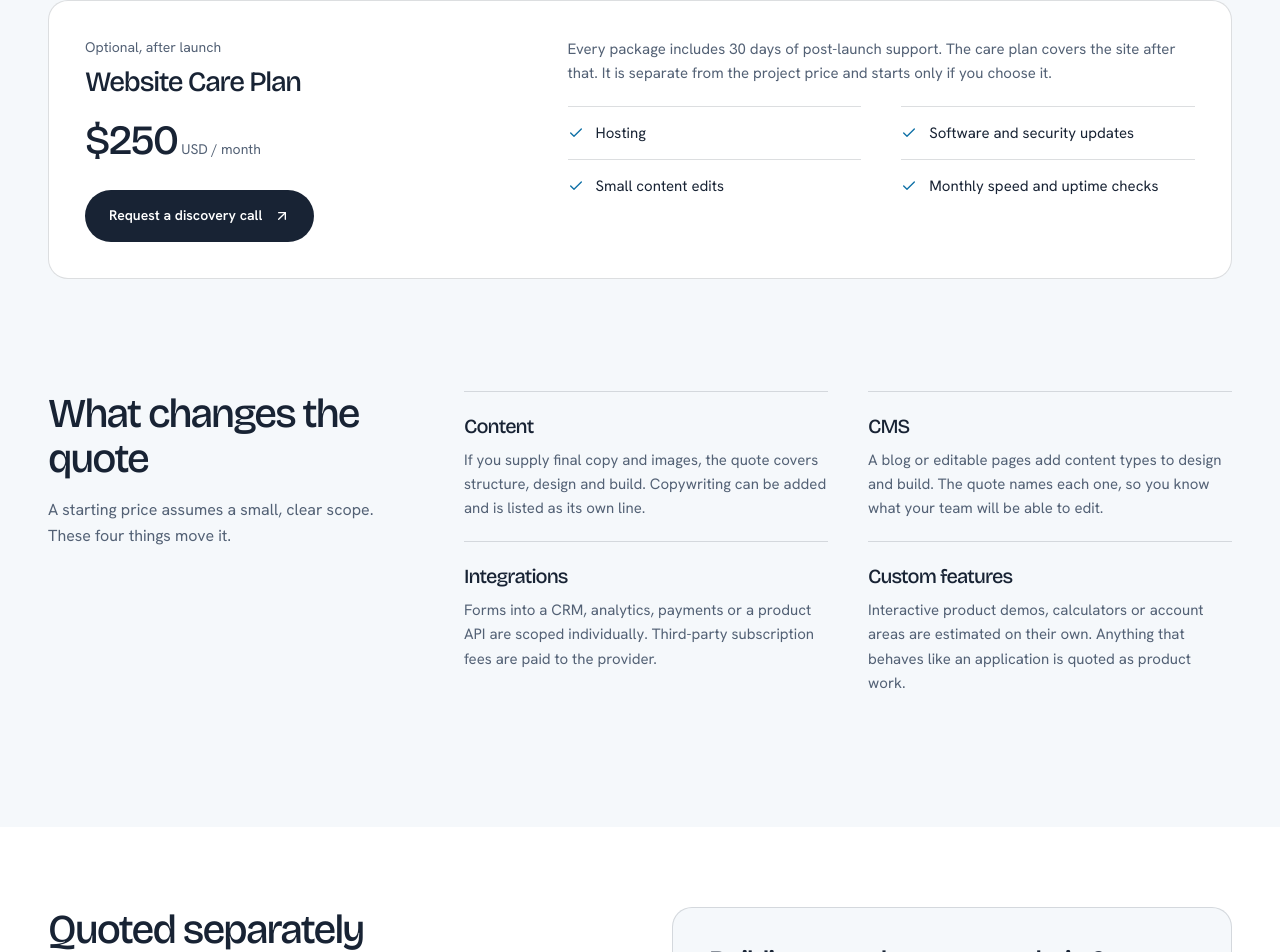
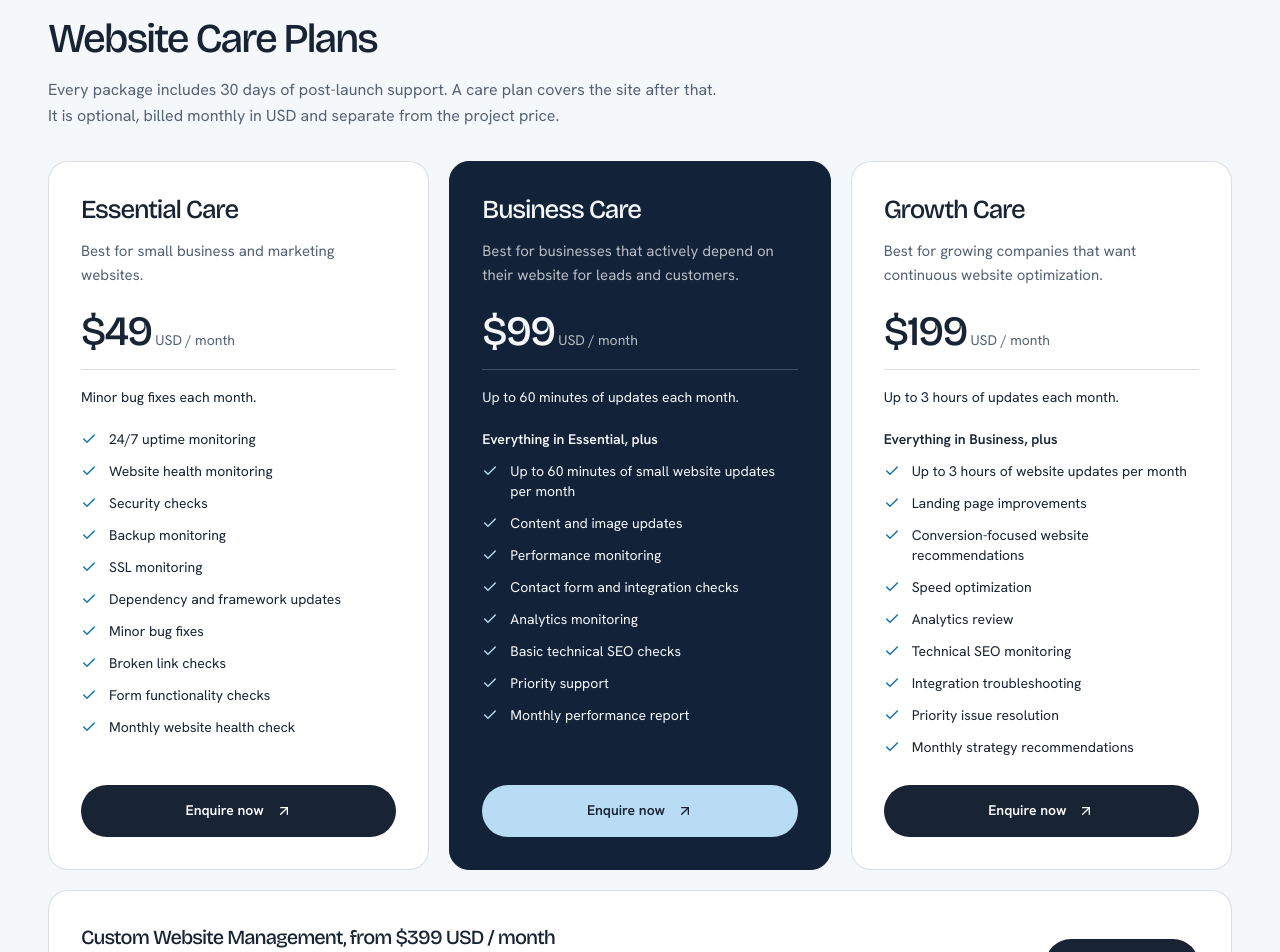
Before and after one commit to piyushthakur7/web-total-solutuion, a Next.js app: page /pricing in a window 1280 px wide. Shown: the part 1741-2693 px from the top of the page. Built offline with nearby package versions, Linux system fonts and the light colour scheme.

Commit message:
feat: refactor PricingView and introduce CarePlans component; update care plan details and support information

```diff
--- /dev/null
+++ b/src/components/CarePlans.tsx
@@ -0,0 +1,116 @@
+import React from "react";
+import Link from "next/link";
+import { ArrowUpRight, Check } from "lucide-react";
+import {
+  CARE_PLANS,
+  CARE_PLAN_SCOPE_NOTE,
+  CUSTOM_MANAGEMENT,
+  formatUsd,
+} from "../siteContent";
+import { contactHref } from "../lead";
+
+/** Enquiry link that names the plan, so the lead arrives with context. */
+function planHref(name: string, price: string) {
+  return contactHref({
+    type: "Something else",
+    details: `I'm interested in ${name} (${price}) for my website.`,
+  });
+}
+
+/**
+ * The three Website Care Plans, rendered from CARE_PLANS. The cards match
+ * PackageCards so the monthly plans read as part of the same price list.
+ */
+export default function CarePlans() {
+  return (
+    <div id="care-plans">
+      <div className="grid items-stretch gap-5 lg:grid-cols-3">
+        {CARE_PLANS.map((plan) => {
+          const dark = plan.highlight;
+          const muted = dark ? "text-white/70" : "text-graphite";
+          const rule = dark ? "border-white/20" : "border-ink/15";
+          return (
+            <article
+              key={plan.slug}
+              className={`flex flex-col rounded-[20px] border p-6 sm:p-8 ${dark ? "border-deep bg-deep text-paper" : "border-ink/15 bg-white"}`}
+            >
+              <h3 className="font-display text-[26px] leading-tight">
+                {plan.name}
+              </h3>
+              <p className={`mt-3 text-[15px] leading-relaxed ${muted}`}>
+                {plan.audience}
+              </p>
+              <p className="mt-6">
+                <span className="font-display text-[2.6rem] leading-none tracking-[-0.04em]">
+                  {formatUsd(plan.monthly)}
+                </span>
+                <span className={`text-sm ${muted}`}> USD / month</span>
+              </p>
+              <p
+                className={`mt-4 border-t pt-4 text-sm leading-relaxed ${rule}`}
+              >
+                {plan.updateTime} each month.
+              </p>
+              {plan.buildsOn && (
+                <p className="mt-5 text-sm font-semibold">
+                  Everything in {plan.buildsOn}, plus
+                </p>
+              )}
+              <ul
+                className={`space-y-3 text-sm ${plan.buildsOn ? "mt-3" : "mt-5"}`}
+              >
+                {plan.includes.map((item) => (
+                  <li key={item} className="flex items-start gap-3">
+                    <Check
+                      className={`mt-0.5 size-4 shrink-0 ${dark ? "text-marker" : "text-brand-blue"}`}
+                      aria-hidden="true"
+                    />
+                    <span>{item}</span>
+                  </li>
+                ))}
+              </ul>
+              <div className="mt-auto pt-7">
+                <Link
+                  href={planHref(
+                    plan.name,
+                    `${formatUsd(plan.monthly)}/month`,
+                  )}
+                  className={`btn w-full ${dark ? "btn-accent" : "btn-ink"}`}
+                >
+                  Enquire now
+                  <ArrowUpRight className="size-4" aria-hidden="true" />
+                </Link>
+              </div>
+            </article>
+          );
+        })}
+      </div>
+
+      <div className="mt-5 flex flex-col gap-5 rounded-[20px] border border-ink/15 bg-white p-6 sm:flex-row sm:items-center sm:justify-between sm:p-8">
+        <div>
+          <h3 className="font-display text-xl">
+            {CUSTOM_MANAGEMENT.name}, from {formatUsd(CUSTOM_MANAGEMENT.from)}{" "}
+            USD / month
+          </h3>
+          <p className="mt-2 max-w-[64ch] text-[15px] leading-relaxed text-graphite">
+            {CUSTOM_MANAGEMENT.audience}
+          </p>
+        </div>
+        <Link
+          href={planHref(
+            CUSTOM_MANAGEMENT.name,
+            `from ${formatUsd(CUSTOM_MANAGEMENT.from)}/month`,
+          )}
+          className="btn btn-ink shrink-0"
+        >
+          Enquire now
+          <ArrowUpRight className="size-4" aria-hidden="true" />
+        </Link>
+      </div>
+
+      <p className="mt-5 max-w-[78ch] text-sm leading-relaxed text-graphite">
+        {CARE_PLAN_SCOPE_NOTE}
+      </p>
+    </div>
+  );
+}
--- a/src/components/PricingView.tsx
+++ b/src/components/PricingView.tsx
@@ -1,9 +1,9 @@
 import { HERO_IMAGES } from "../stockImages";
 import React from "react";
 import Link from "next/link";
-import { ArrowUpRight, Check } from "lucide-react";
+import { ArrowUpRight } from "lucide-react";
 import {
-  CARE_PLAN,
+  SUPPORT_DETAIL,
   CTA,
   Faq,
   OWNERSHIP_TERM,
@@ -16,6 +16,7 @@ import { PageIntro, SectionHeading } from "./StudioPrimitives";
 import FAQSection from "./FAQSection";
 import FinalCTA from "./FinalCTA";
 import PackageCards from "./PackageCards";
+import CarePlans from "./CarePlans";
 
 const [sprint, growth, custom] = WEBSITE_PACKAGES;
 
@@ -43,7 +44,7 @@ export const PRICING_FAQS: Faq[] = [
   },
   {
     question: "What happens after launch?",
-    answer: `Every website package includes ${SUPPORT_TERM} for fixes, small content changes and technical help. After that, the optional ${CARE_PLAN.name} is ${formatUsd(CARE_PLAN.monthly)} a month and covers ${CARE_PLAN.summary.charAt(0).toLowerCase()}${CARE_PLAN.summary.slice(1)} ${OWNERSHIP_TERM}`,
+    answer: `${SUPPORT_DETAIL} ${OWNERSHIP_TERM}`,
   },
 ];
 
@@ -70,7 +71,7 @@ const separateCosts = [
   "Domain registration and hosting, billed by the provider to your account",
   "Paid plugins, fonts, stock media and third-party subscriptions",
   "Copywriting, where it is not in the agreed scope",
-  "Maintenance beyond the care plan, such as new pages or features",
+  "Ongoing maintenance after the included support period, on a Website Care Plan",
   "Web applications, dashboards and mobile apps",
 ];
 
@@ -92,50 +93,13 @@ export default function PricingView() {
         </p>
       </section>
 
-      <section id="care-plan" className="studio-container pt-12 sm:pt-16">
-        <div className="grid gap-8 rounded-[20px] border border-ink/15 bg-white p-6 sm:p-9 lg:grid-cols-12 lg:gap-12">
-          <div className="lg:col-span-5">
-            <p className="text-sm text-graphite">Optional, after launch</p>
-            <h2 className="mt-2 font-display text-[28px] leading-tight">
-              {CARE_PLAN.name}
-            </h2>
-            <p className="mt-5">
-              <span className="font-display text-[2.6rem] leading-none tracking-[-0.04em]">
-                {formatUsd(CARE_PLAN.monthly)}
-              </span>
-              <span className="text-sm text-graphite"> USD / month</span>
-            </p>
-            <Link
-              href={contactHref({
-                details: `I'm interested in the ${CARE_PLAN.name}.`,
-              })}
-              className="btn btn-ink mt-7"
-            >
-              {CTA.primary}
-              <ArrowUpRight className="size-4" aria-hidden="true" />
-            </Link>
-          </div>
-          <div className="lg:col-span-7">
-            <p className="text-[15px] leading-relaxed text-graphite">
-              Every package includes {SUPPORT_TERM}. The care plan covers the
-              site after that. It is separate from the project price and starts
-              only if you choose it.
-            </p>
-            <ul className="mt-5 grid gap-x-10 sm:grid-cols-2">
-              {CARE_PLAN.includes.map((item) => (
-                <li
-                  key={item}
-                  className="flex items-start gap-3 border-t border-ink/15 py-3.5 text-[15px] leading-relaxed"
-                >
-                  <Check
-                    className="mt-1 size-4 shrink-0 text-brand-blue"
-                    aria-hidden="true"
-                  />
-                  {item}
-                </li>
-              ))}
-            </ul>
-          </div>
+      <section className="studio-container pt-14 sm:pt-20">
+        <SectionHeading
+          heading="Website Care Plans"
+          intro={`Every package includes ${SUPPORT_TERM}. A care plan covers the site after that. It is optional, billed monthly in USD and separate from the project price.`}
+        />
+        <div className="mt-8">
+          <CarePlans />
         </div>
       </section>
 
--- a/src/lawFirmPage.ts
+++ b/src/lawFirmPage.ts
@@ -7,8 +7,6 @@
  * weeks). It sits alongside the general website packages in siteContent and
  * does not replace them.
  */
-
-import { CARE_PLAN } from './siteContent';
 
 export const LAW_FIRM_PAGE = {
   slug: 'law-firm-websites',
@@ -33,8 +31,8 @@ export const LAW_FIRM_PAGE = {
     timelineCondition:
       'The three weeks run from the point the scope is approved and your content is ready, and assume design feedback within the agreed review days. The delivery date is confirmed in writing at the start.',
     carePlan: {
-      price: `$${CARE_PLAN.monthly}/month`,
-      includes: CARE_PLAN.summary,
+      price: '$250/month',
+      includes: 'Hosting, updates, small edits, and monthly speed and uptime checks.',
     },
   },
   problems: {
--- a/src/siteContent.ts
+++ b/src/siteContent.ts
@@ -119,25 +119,7 @@ export const NEXT_STEPS = [
 /** The support period included with every website package. */
 export const SUPPORT_DAYS = 30;
 export const SUPPORT_TERM = `${SUPPORT_DAYS} days of post-launch support`;
-export const SUPPORT_DETAIL = `Every website package includes ${SUPPORT_TERM} for fixes, small content changes and technical help. Ongoing maintenance is quoted separately.`;
-
-/**
- * The optional plan that takes over when the included support period ends.
- * Price and inclusions are supplied by the business; do not change them or add
- * tiers without confirmation.
- */
-export const CARE_PLAN = {
-  name: 'Website Care Plan',
-  monthly: 250,
-  includes: [
-    'Hosting',
-    'Software and security updates',
-    'Small content edits',
-    'Monthly speed and uptime checks',
-  ],
-  /** One-sentence form, used where the plan is mentioned in running copy. */
-  summary: 'Hosting, updates, small edits, and monthly speed and uptime checks.',
-};
+export const SUPPORT_DETAIL = `Every website package includes ${SUPPORT_TERM} for fixes, small content changes and technical help. After that, an optional Website Care Plan covers ongoing maintenance from $49/month.`;
 
 export const OWNERSHIP_TERM =
   'You own the domain, hosting account, content and source code of the delivered website.';
@@ -249,6 +231,98 @@ export const PACKAGE_TERMS = [
 ];
 
 /* -------------------------------------------------------------------------- */
+/* Website Care Plans                                                         */
+/* -------------------------------------------------------------------------- */
+
+export interface CarePlan {
+  slug: string;
+  name: string;
+  /** Monthly price in USD. */
+  monthly: number;
+  audience: string;
+  /** Hands-on update time included each month, shown under the price. */
+  updateTime: string;
+  /** Name of the plan this one builds on, or null for the first plan. */
+  buildsOn: string | null;
+  includes: string[];
+  highlight: boolean;
+}
+
+export const CARE_PLANS: CarePlan[] = [
+  {
+    slug: 'essential-care',
+    name: 'Essential Care',
+    monthly: 49,
+    audience: 'Best for small business and marketing websites.',
+    updateTime: 'Minor bug fixes',
+    buildsOn: null,
+    includes: [
+      '24/7 uptime monitoring',
+      'Website health monitoring',
+      'Security checks',
+      'Backup monitoring',
+      'SSL monitoring',
+      'Dependency and framework updates',
+      'Minor bug fixes',
+      'Broken link checks',
+      'Form functionality checks',
+      'Monthly website health check',
+    ],
+    highlight: false,
+  },
+  {
+    slug: 'business-care',
+    name: 'Business Care',
+    monthly: 99,
+    audience: 'Best for businesses that actively depend on their website for leads and customers.',
+    updateTime: 'Up to 60 minutes of updates',
+    buildsOn: 'Essential',
+    includes: [
+      'Up to 60 minutes of small website updates per month',
+      'Content and image updates',
+      'Performance monitoring',
+      'Contact form and integration checks',
+      'Analytics monitoring',
+      'Basic technical SEO checks',
+      'Priority support',
+      'Monthly performance report',
+    ],
+    highlight: true,
+  },
+  {
+    slug: 'growth-care',
+    name: 'Growth Care',
+    monthly: 199,
+    audience: 'Best for growing companies that want continuous website optimization.',
+    updateTime: 'Up to 3 hours of updates',
+    buildsOn: 'Business',
+    includes: [
+      'Up to 3 hours of website updates per month',
+      'Landing page improvements',
+      'Conversion-focused website recommendations',
+      'Speed optimization',
+      'Analytics review',
+      'Technical SEO monitoring',
+      'Integration troubleshooting',
+      'Priority issue resolution',
+      'Monthly strategy recommendations',
+    ],
+    highlight: false,
+  },
+];
+
+/** Ongoing development beyond the three care plans. */
+export const CUSTOM_MANAGEMENT = {
+  name: 'Custom Website Management',
+  from: 399,
+  audience:
+    'For SaaS platforms, ecommerce websites, custom applications, high-traffic websites and businesses that need continuous development.',
+};
+
+export const CARE_PLAN_SCOPE_NOTE =
+  'Website Care Plans cover maintenance, monitoring, support, and minor improvements to your existing website. New pages, major redesigns, custom features, application development, advanced integrations, and large-scale changes are quoted separately.';
+
+/* -------------------------------------------------------------------------- */
 /* Process, commitments, FAQs                                                 */
 /* -------------------------------------------------------------------------- */
 
```
